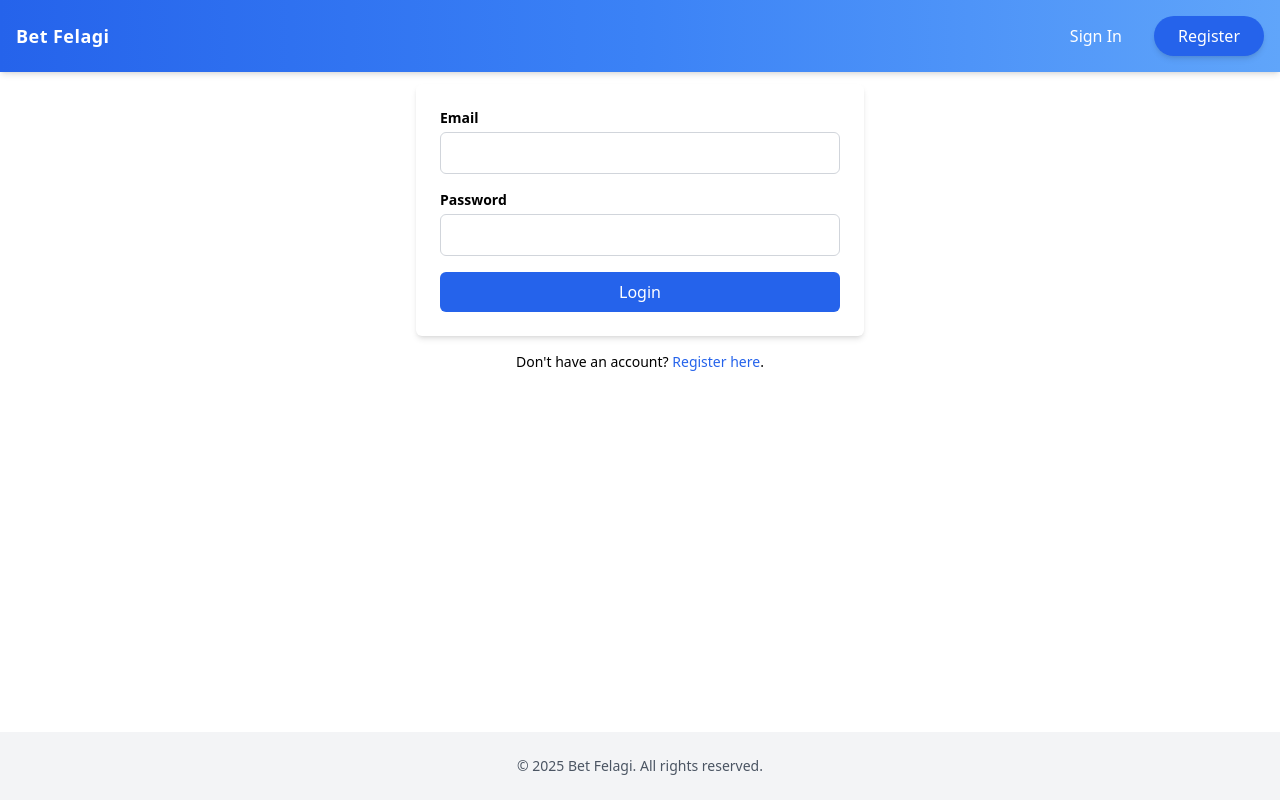
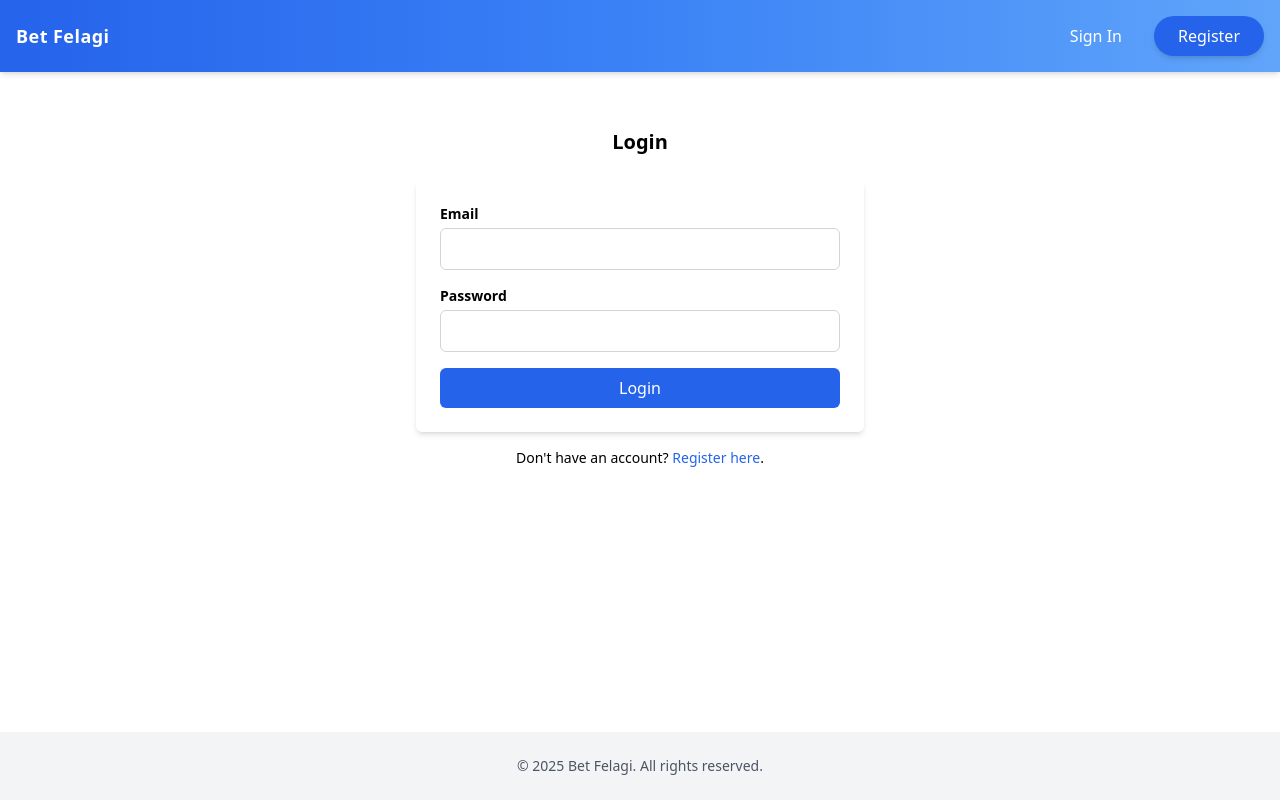
Before and after one commit to yoni-crypto/Betfelagi, a React (Vite) app in the folder frontend/: page /login in a window 1280 px wide. Built offline with nearby package versions, Linux system fonts and the light colour scheme.

Commit message:
fixed my frontend ui

```diff
--- a/frontend/src/components/EditHouse.jsx
+++ b/frontend/src/components/EditHouse.jsx
@@ -93,7 +93,7 @@ const EditHouse = () => {
     if (error) return <p>{error}</p>; // Error state
 
     return (
-        <div className="container mx-auto py-8">
+        <div className="container mx-auto mt-12 py-8">
             <ToastContainer position="top-center" autoClose={3000} />
             <h1 className="text-2xl font-bold text-center mb-6">Edit House</h1>
             <form onSubmit={handleSubmit} className="bg-white shadow-md rounded-md p-6 space-y-4">
--- a/frontend/src/pages/Login.jsx
+++ b/frontend/src/pages/Login.jsx
@@ -24,7 +24,7 @@ const Login = () => {
     };
 
     return (
-        <div className="container mx-auto py-8 max-w-md">
+        <div className="container mx-auto mt-24 py-8 max-w-md">
             <ToastContainer position="top-center" autoClose={3000} />
             <h2 className="text-xl font-bold text-center mb-6">Login</h2>
             <form onSubmit={handleLogin} className="bg-white shadow-md rounded-md p-6">
--- a/frontend/src/pages/Register.jsx
+++ b/frontend/src/pages/Register.jsx
@@ -30,7 +30,7 @@ const Register = () => {
     };
 
     return (
-        <div className="container mx-auto py-8 max-w-md">
+        <div className="container mx-auto mt-24 py-8 max-w-md">
             <ToastContainer position="top-center" autoClose={3000} />
             <h2 className="text-xl font-bold text-center mb-6">Register</h2>
             <form onSubmit={handleRegister} className="bg-white shadow-md rounded-md p-6">
--- a/frontend/src/pages/UserProfile.jsx
+++ b/frontend/src/pages/UserProfile.jsx
@@ -65,7 +65,7 @@ const UserProfile = () => {
     if (!userProfile) return <p>No user profile found</p>;
 
     return (
-        <div className="container mx-auto py-8">
+        <div className="container mt-12 mx-auto py-8">
             <ToastContainer position="top-center" autoClose={3000} />
             <h1 className="text-2xl font-bold text-center text-blue-600 mb-4">User Profile</h1>
             <div className="bg-white shadow-md rounded-md p-4 mb-6">
```
